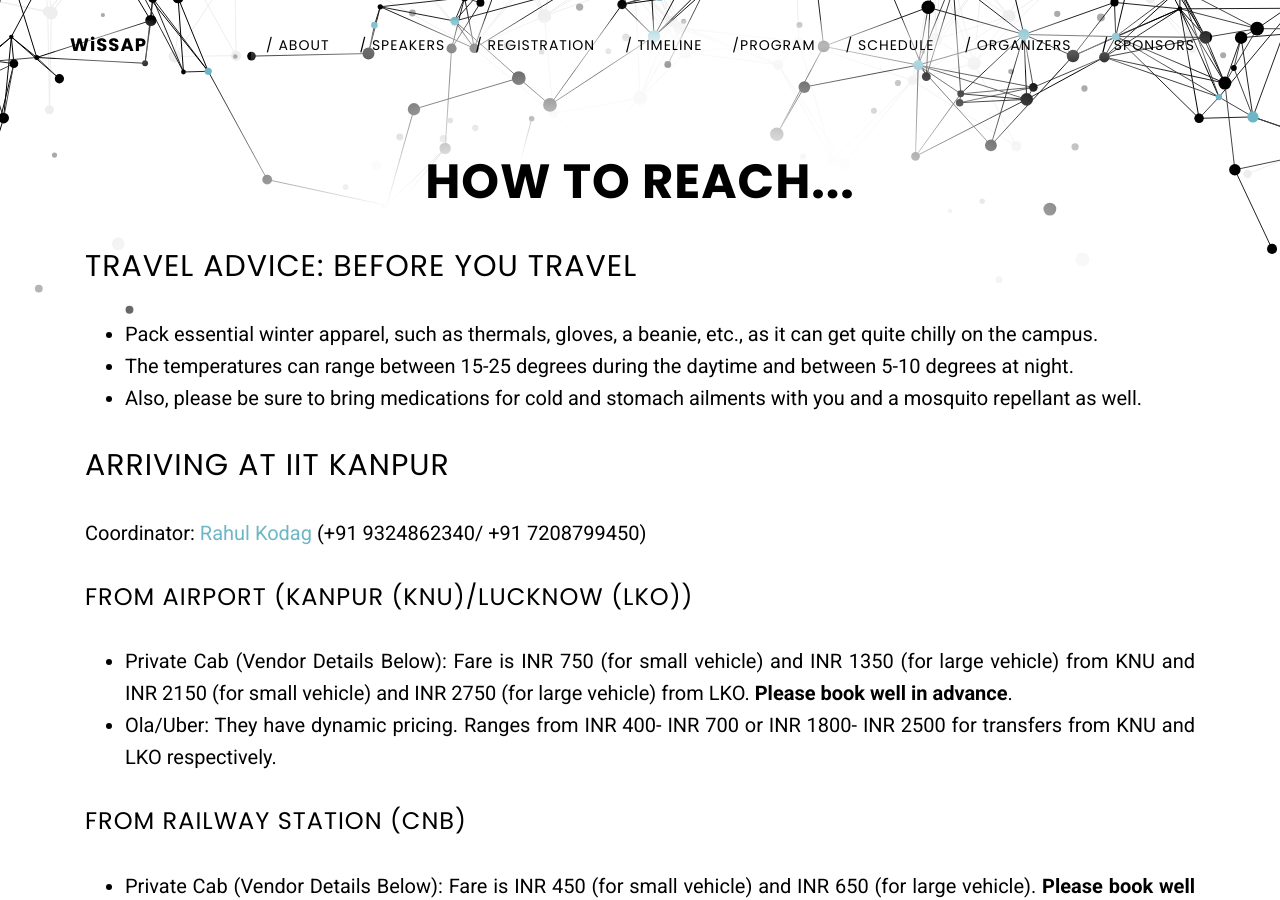
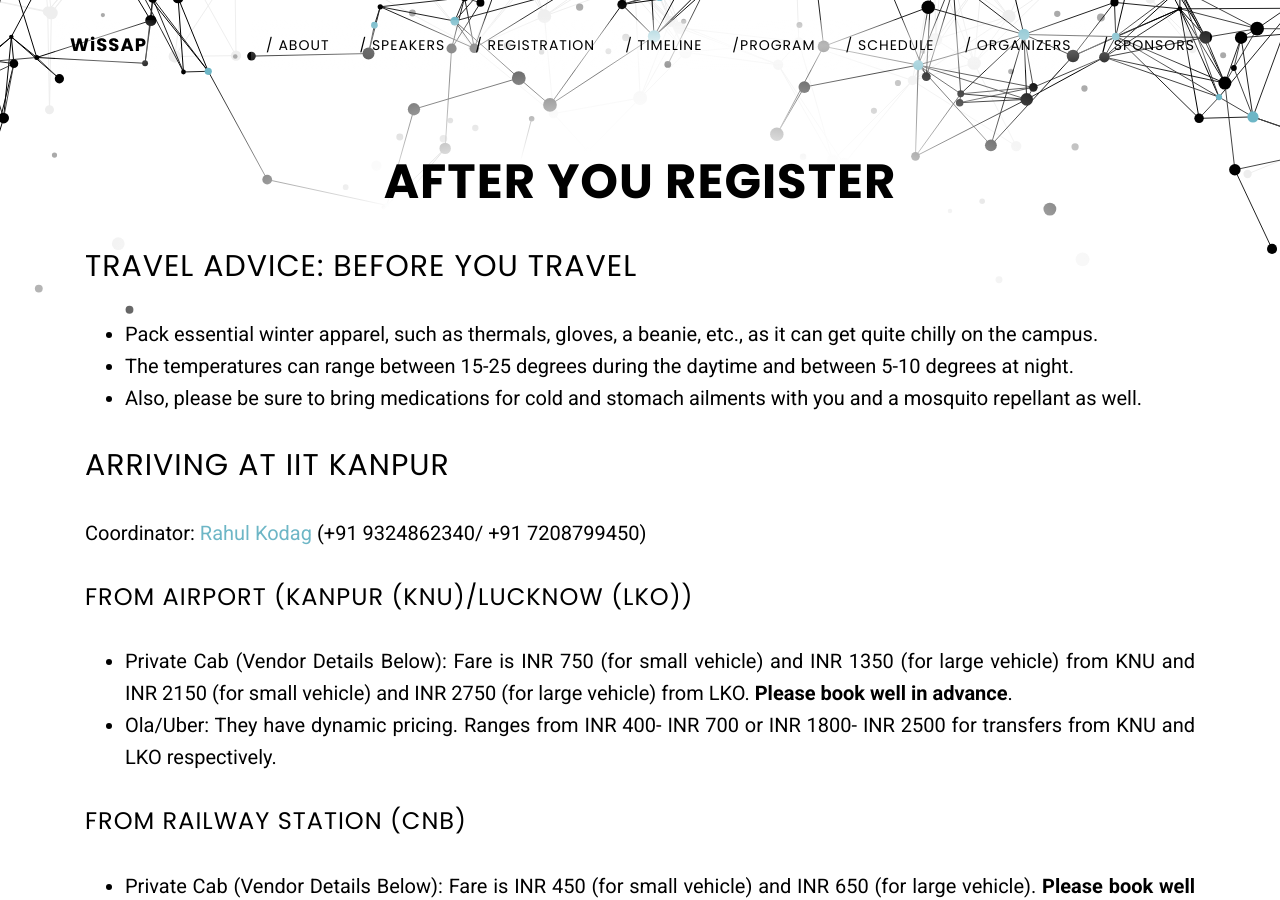
Before and after one commit to madhavlab/wissap23.madhavlab.com, a Jekyll site: the page built from howtoreach.md, in a window 1280 px wide and 900 px high. Built offline with Jekyll 4.4.1, drawn with Linux system fonts in a browser that asks for light colours.

Commit message:
update htr2

```diff
--- a/howtoreach.md
+++ b/howtoreach.md
@@ -1,6 +1,6 @@
 ---
 layout: page
-title: How to Reach...
+title: After you Register
 permalink: /howtoreach
 ---
 
```
